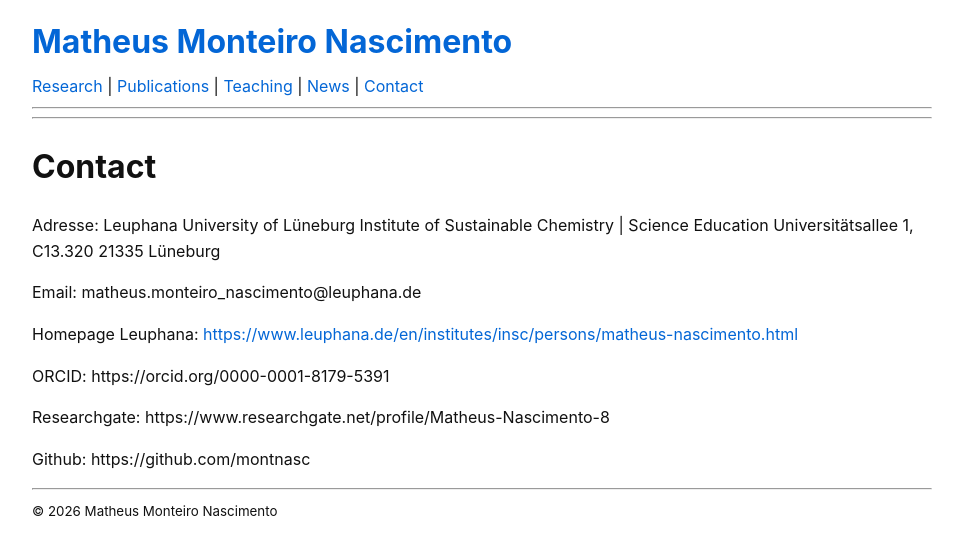
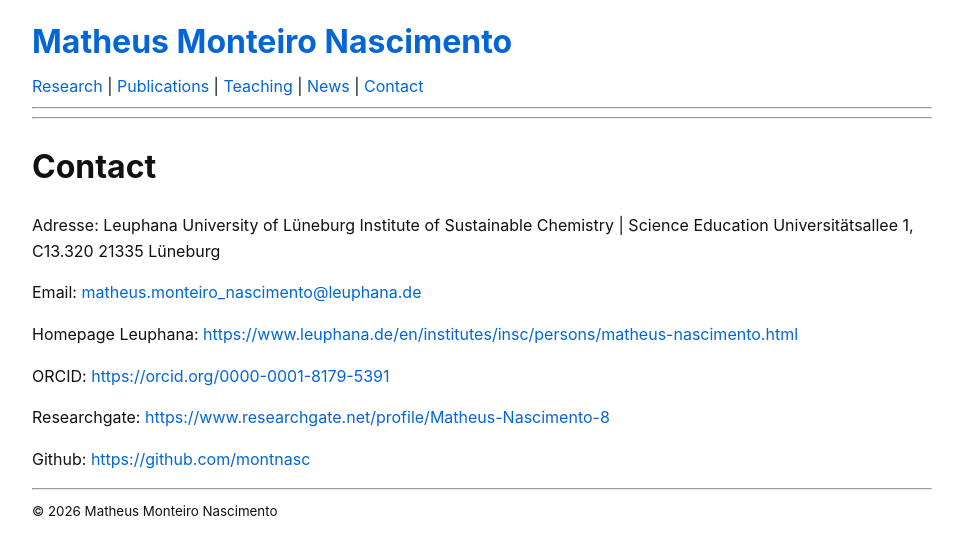
Before and after one commit to montnasc/montnasc.github.io, a Jekyll site: the page built from contact.md, in a window 1280 px wide. Shown: the top 555 px of the page, without its empty margins (158-1121 px from the left). Built offline with Jekyll 4.4.1, drawn with Linux system fonts in a browser that asks for light colours; our own code applies the rules of GitHub Pages for plain Markdown files; part of the change alters nothing that is shown.

```diff
--- a/contact.md
+++ b/contact.md
@@ -6,12 +6,12 @@ Institute of Sustainable Chemistry | Science Education
 Universitätsallee 1, C13.320
 21335 Lüneburg
 
-Email: matheus.monteiro_nascimento@leuphana.de
+Email: [matheus.monteiro_nascimento@leuphana.de](matheus.monteiro_nascimento@leuphana.de)
 
 Homepage Leuphana: [https://www.leuphana.de/en/institutes/insc/persons/matheus-nascimento.html](https://www.leuphana.de/en/institutes/insc/persons/matheus-nascimento.html)
 
-ORCID: https://orcid.org/0000-0001-8179-5391
+ORCID: [https://orcid.org/0000-0001-8179-5391](https://orcid.org/0000-0001-8179-5391)
 
-Researchgate: https://www.researchgate.net/profile/Matheus-Nascimento-8
+Researchgate: [https://www.researchgate.net/profile/Matheus-Nascimento-8](https://www.researchgate.net/profile/Matheus-Nascimento-8)
 
-Github: https://github.com/montnasc
+Github: [https://github.com/montnasc](https://github.com/montnasc)
```
